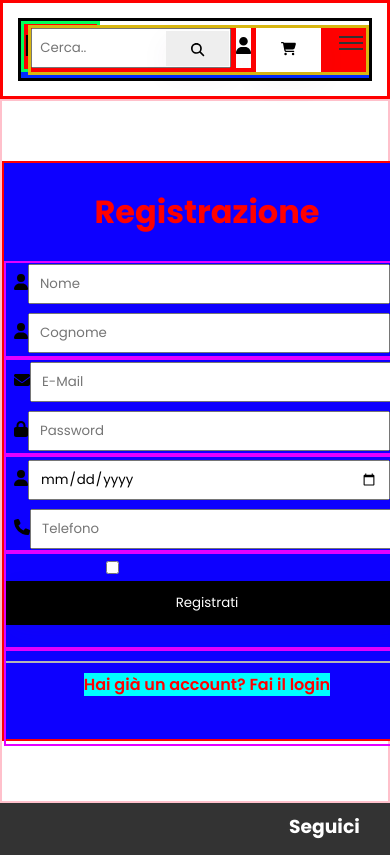
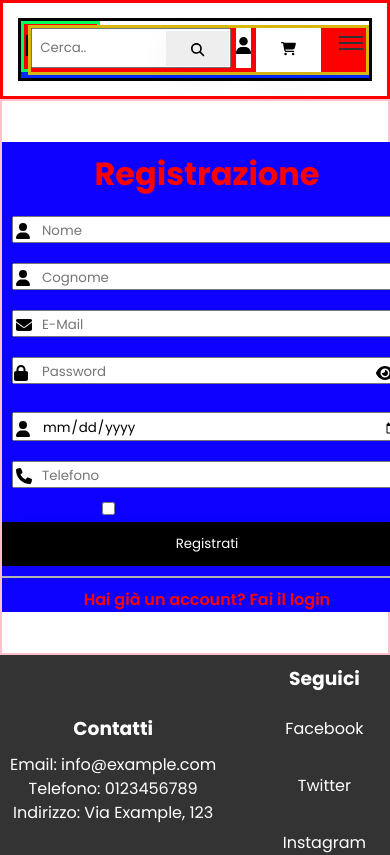
Before and after one commit to zMattyPower/ecommerce-project, a React (Create React App) app: page /registrazione in a window 390 px wide. Shown: the top 855 px of the page. Built offline with nearby package versions, Linux system fonts and the light colour scheme.

Commit message:
register.css

```diff
--- a/src/Components/Account/Login.css
+++ b/src/Components/Account/Login.css
@@ -141,7 +141,7 @@
 
 .input-box #login {
     position: absolute;
-    left: 15px;
+    left: 7px;
     top: 50%;
     transform: translateY(-50%);
     font-size: 20px;
--- a/src/Components/Account/Register.css
+++ b/src/Components/Account/Register.css
@@ -1,4 +1,11 @@
 @import url("https://fonts.googleapis.com/css2?family=Poppins:ital,wght@0,100;0,200;0,300;0,400;0,500;0,600;0,700;0,800;0,900;1,100;1,200;1,300;1,400;1,500;1,600;1,700;1,800;1,900&display=swap");
+
+/*Desktop
+@media (min-width: 1200px) {*/
+
+ /*   div.form_r {
+        background-color: rgb(0, 0, 0);
+    }*/
 
 
 div.div_f {
@@ -9,9 +16,9 @@ div.div_f {
 
 div.form_r {
     width: 700px;
-    height: 495px;
-    border: 2px solid red;
-    background-color: rgba(255, 253, 253, 0.382);
+    height: 340px;
+    /*border: 2px solid black;
+    background-color: rgba(255, 253, 253, 0.382);*/
     color: black;
     margin-top: 60px;
     margin-left: 400px;
@@ -22,33 +29,53 @@ div.form_r {
 h1 {
     color: red;
     text-align: center;
-    padding-top: 25px;
-    padding-bottom: 25px;
+    padding-top: 3px;
+    padding-bottom: 8px;
 }
 
 div.riga {
-    border: 2px solid rgb(229, 0, 255);
+   /* border: 2px solid rgb(229, 0, 255); */
     width: 90%;
+    height: 50px;
     margin-left: 5%;
     margin-right: 5%;
-    height: 60px;
 }
 
 div.input-box_1 {
     float: left; /*rrrrttyfyufyfy*/
-    width: 45%;
-   /* border: 3px solid rgb(0, 255, 60);*/
-    margin: 8px;
-    height: 45px;
-}
-
-div.input-box_1 input{
-    width: 90%;
+    width: 50%;
+  /* border: 3px solid rgb(0, 255, 60); */
     height: 100%;
     padding: 10px;
 }
 
+div.input-box_1 input{
+    width: 100%;
+    height: 135%;
 
+}
+input#name, input#lastname, input#email, input#password, input#d_nascita, input#tel{
+  /*  border: 2px solid green; */
+    padding-top: 3px;
+    padding-left: 28px;
+
+}
+div.icon{
+    position: absolute;
+    margin-top: -26px;
+    margin-left: 8px;
+
+}
+
+
+div.icon_pass{
+    margin-top: -25px;
+    margin-left: 8px;
+    margin-right: 8px;
+    height: 30px;
+    display: flex;
+    justify-content: space-between;
+}
 
 div.riga input#trattamento {
     margin-left: 100px;
@@ -74,13 +101,7 @@ div.riga::after {
   }
 
 
-/*Desktop*/
-@media (min-width: 1200px) {
-
- /*   div.form_r {
-        background-color: rgb(0, 0, 0);
-    }*/
-}
+/*}*/
 
 /*Tablet*/
 @media (max-width: 1000px) {
@@ -92,26 +113,26 @@ div.riga::after {
     }*/
 }
 
-/*Telefoni*/
-@media screen and (max-width: 700px) and (min-width: 6px) {
+/*Telefoni iphone xr*/
+@media screen and (max-width: 650px) and (min-width: 46px) {
 
     div.form_r {
         background-color: rgb(13, 0, 255);
         width: 410px;
         height: 495px;
         color: black;
-        margin-top: 60px;
+        margin-top: 10%;
         margin-left: 0;
         margin-right: 0;
-        margin-bottom: 60px;
-        height: 580px;
+        margin-bottom: 10%;
+        height: 85%;
     }
 
     h1 {
         color: red;
         text-align: center;
-        padding-top: 25px;
-        padding-bottom: 25px;
+        padding-top: 2%;
+        padding-bottom: 2%;
         size: 10px;
     }
 
@@ -119,17 +140,29 @@ div.riga::after {
         width: 100%;
         margin-top:0;
         margin-left:0;
-        height: 97px;
+        height: 100%;
+
     }
 
-    div.riga div.register-link p a {
-        background-color: aqua;
-    }
 
     div.input-box_1 {
         width: 100%;
-        margin-top:1px;
-        height: 40px;
+        height: 100%;
     }
 
+
+    div.icon{
+        margin-top: -23px;
+        margin-left: 4px;
+        height: 30px;
+
+    }
+
+    div.icon_pass{
+        margin-top: -22px;
+        margin-left: 2px;
+        height: 30px;
+        display: flex;
+        justify-content: space-between;
+    }
 }
--- a/src/Components/Account/Register.jsx
+++ b/src/Components/Account/Register.jsx
@@ -48,50 +48,71 @@ const Register = () => {
                         <h1>Registrazione</h1>
                         <div className="riga">
                             <div className="input-box_1">
-                                <FontAwesomeIcon icon={faUser} id="login" />
+
                                 <input type="text" placeholder="Nome" id="name" name="name"
                                     required />
+                                <div className="icon">
+                                    <FontAwesomeIcon icon={faUser} id="login" />
+                                </div>
                             </div>
 
                             <div className="input-box_1">
-                                <FontAwesomeIcon icon={faUser} id="login" />
+
                                 <input type="text" placeholder="Cognome" id="lastname" name="lastname"
                                     required />
+                                <div className="icon">
+                                    <FontAwesomeIcon icon={faUser} id="login" />
+                                </div>
                             </div>
                         </div>
 
                         <div className="riga">
                             <div className="input-box_1">
-                                <FontAwesomeIcon icon={faEnvelope} id="login" />
+
                                 <input type="email" placeholder="E-Mail" id="email" name="email"
                                     required />
+
+                                <div className="icon">
+                                    <FontAwesomeIcon icon={faEnvelope} id="login" />
+                                </div>
                             </div>
 
                             <div className="input-box_1">
-                                <FontAwesomeIcon icon={faLock} id="login" />
+
                                 <input type={passwordShown ? "text" : "password"} id="password" name="password" placeholder="Password" required />
-                                <FontAwesomeIcon
-                                    icon={passwordShown ? faEyeSlash : faEye}
-                                    onClick={togglePasswordVisibility}
-                                    id='eye-icon'
-                                />
 
+                                <div className="icon_pass">
+                                        <div><FontAwesomeIcon icon={faLock} id="login" /></div>
+                                    <div>
+                                        <FontAwesomeIcon
+                                            icon={passwordShown ? faEyeSlash : faEye}
+                                            onClick={togglePasswordVisibility}
+                                            id='eye-icon' />
+                                   </div>
+                                </div>
                             </div>
 
                         </div>
 
                         <div className="riga">
                             <div className="input-box_1">
-                                <FontAwesomeIcon icon={faUser} id="login" />
+
                                 <input type="date" id="d_nascita" name="d_nascita"
                                     required />
+
+
+                                <div className="icon"><FontAwesomeIcon icon={faUser} id="login" />
+                                </div>
                             </div>
 
                             <div className="input-box_1">
 
-                                <FontAwesomeIcon icon={faPhone} id="login" />
+
                                 <input type="tel" placeholder="Telefono" id="tel" name="tel"
                                     required />
+
+                                <div className="icon"> <FontAwesomeIcon icon={faPhone} id="login" />
+                                </div>
                             </div>
 
                         </div>
```
